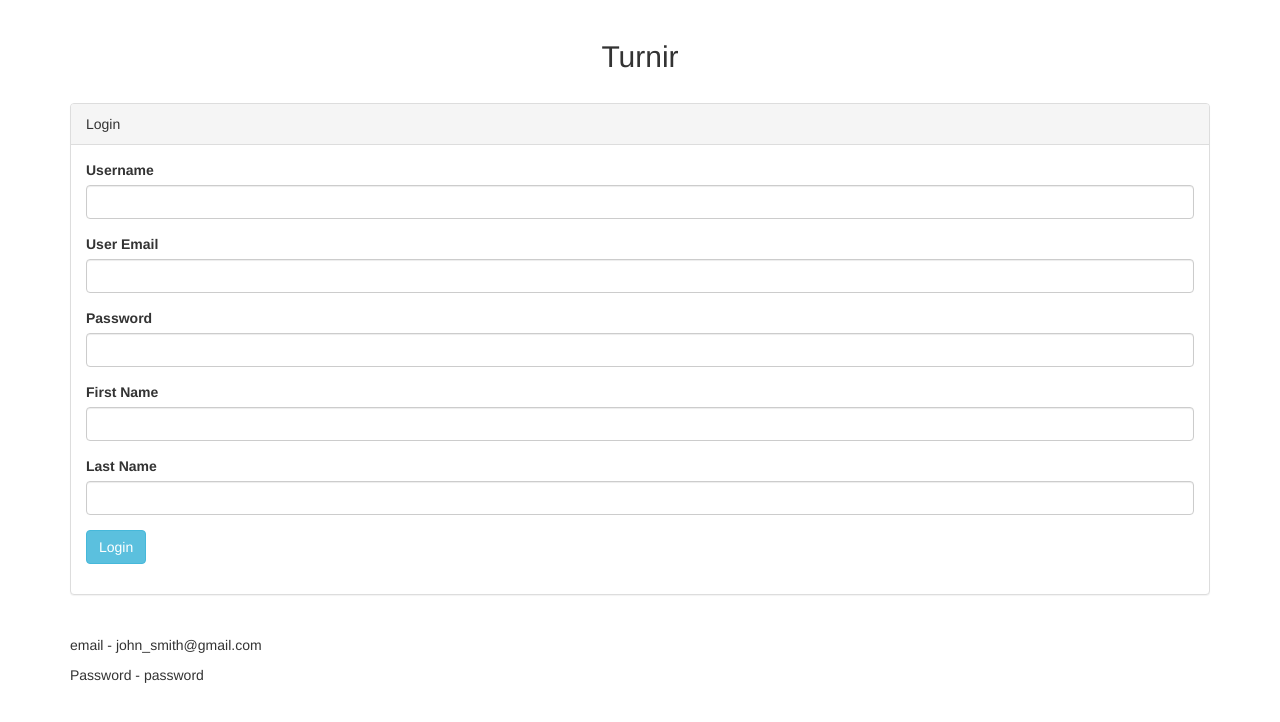
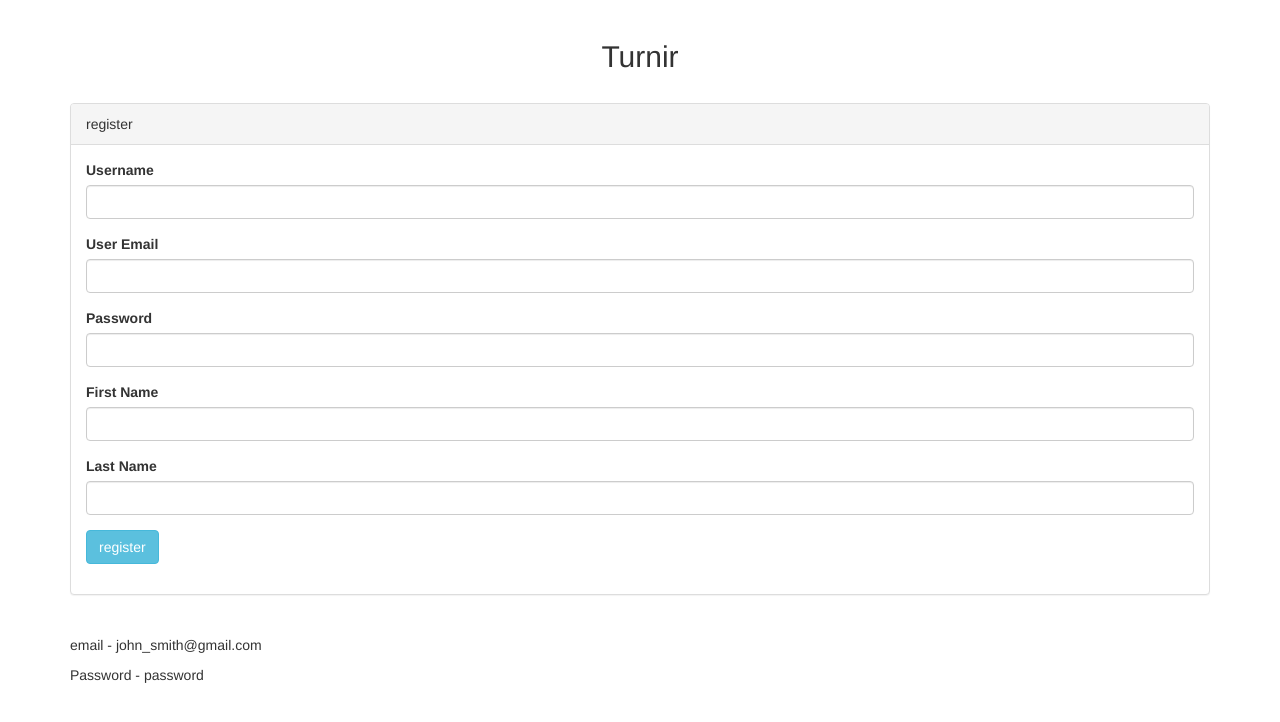
Before and after one commit to Protoshadow/turnir, a PHP site: page /register.php in a window 1280 px wide. Shown: the top 722 px of the page. Run offline with PHP 8.4, Linux system fonts and the light colour scheme; some libraries are stand-ins or nearby versions.

Commit message:
Add files via upload

```diff
--- a/register.php
+++ b/register.php
@@ -10,7 +10,7 @@ if(isset($_COOKIE["type"]))
 
 $message = '';
 
-if(isset($_POST["login"]))
+if(isset($_POST["register"]))
 {
  $username = strip_tags($_POST['username']);
  $email = strip_tags($_POST['email']);
@@ -51,7 +51,7 @@ if(isset($_POST["login"]))
    <br />
    <div class="panel panel-default">
 
-    <div class="panel-heading">Login</div>
+    <div class="panel-heading">register</div>
     <div class="panel-body">
      <span><?php echo $message; ?></span>
      <form method="post">
@@ -76,7 +76,7 @@ if(isset($_POST["login"]))
        <input type="text" name="lname" id="lname" class="form-control" />
       </div>
       <div class="form-group">
-       <input type="submit" name="login" id="login" class="btn btn-info" value="Login" />
+       <input type="submit" name="register" id="register" class="btn btn-info" value="register" />
       </div>
      </form>
     </div>
```
